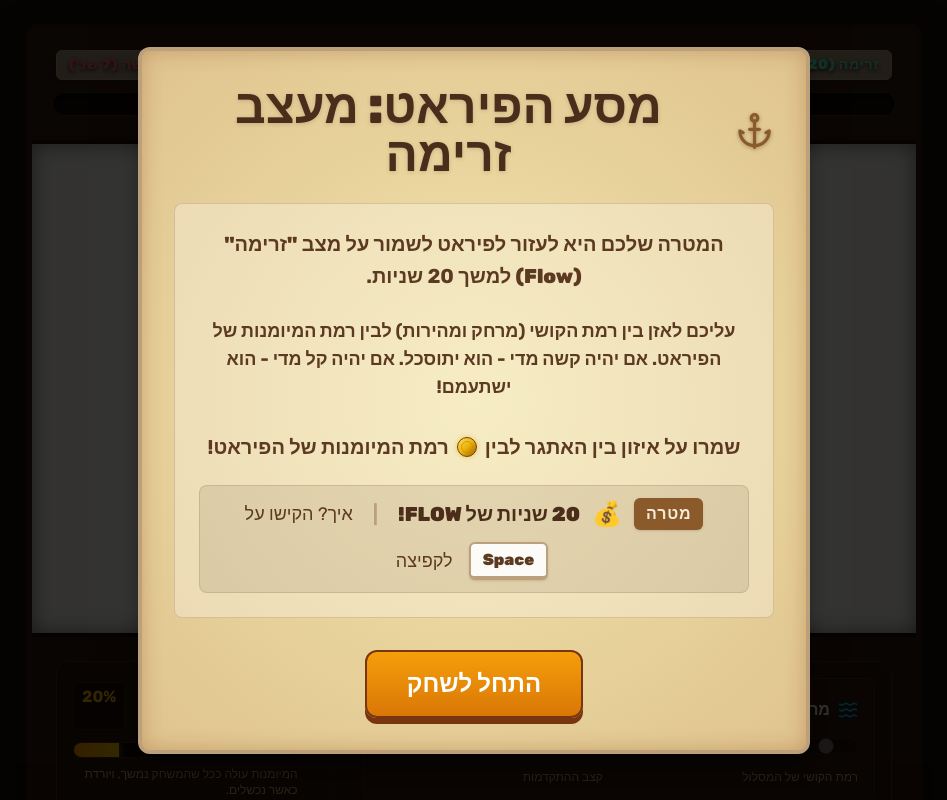
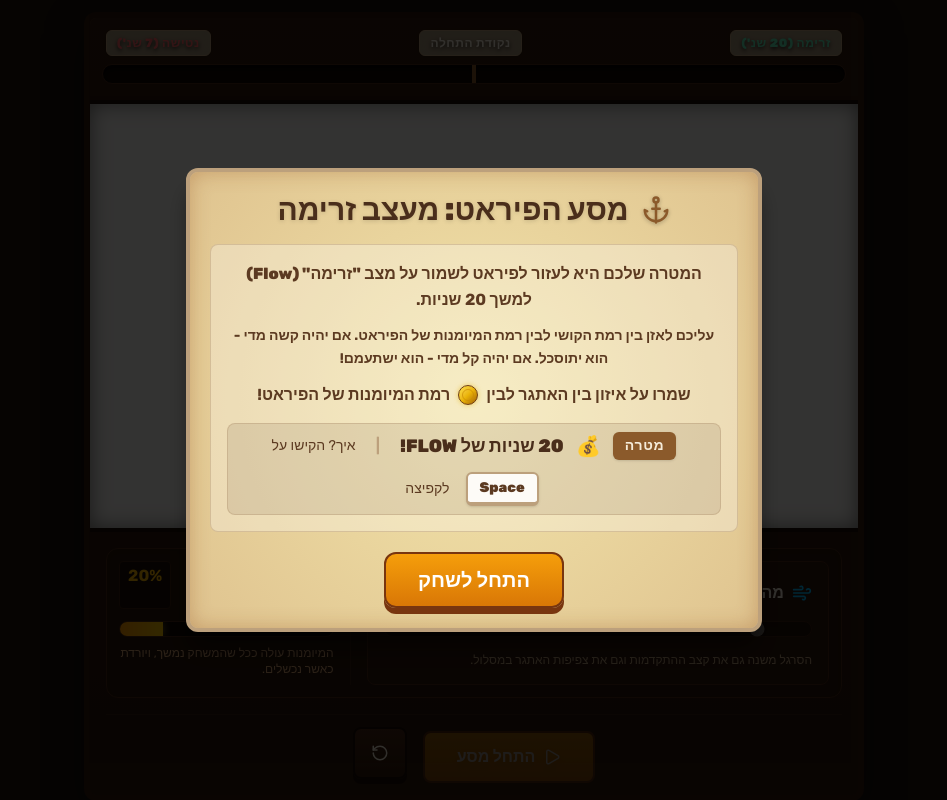
Before and after one commit to Yodaswag/dino-game, a React (Vite) app: page / in a window 1280 px wide. Shown: the top 800 px of the page, without its empty margins (166-1113 px from the left). Built offline with nearby package versions, Linux system fonts and the light colour scheme.

Commit message:
fix: fit game UI inside course iframe

```diff
--- a/src/App.jsx
+++ b/src/App.jsx
@@ -1,10 +1,9 @@
 import React, { useState, useEffect, useRef } from 'react';
-import { Play, Pause, RotateCcw, AlertTriangle, Zap, Coffee, Waves, Wind, Anchor } from 'lucide-react';
+import { Play, Pause, RotateCcw } from 'lucide-react';
 import { createInitialGameState } from './game/createInitialGameState.js';
 import { useGameLoop } from './hooks/useGameLoop.js';
 import { ASSETS } from './config/assets.js';
 import { loadAssets } from './rendering/loadAssets.js';
-import { FeedbackPanel } from './ui/FeedbackPanel.jsx';
 import { Controls } from './ui/Controls.jsx';
 import { SkillProgress } from './ui/SkillProgress.jsx';
 import { OnboardingModal } from './ui/OnboardingModal.jsx';
@@ -12,7 +11,6 @@ import { OnboardingModal } from './ui/OnboardingModal.jsx';
 export default function FlowDesignerGame() {
   const canvasRef = useRef(null);
   const [isPlaying, setIsPlaying] = useState(false);
-  const [gaps, setGaps] = useState(2);
   const [speed, setSpeed] = useState(2);
   const [assetsLoaded, setAssetsLoaded] = useState(false);
   const [assets, setAssets] = useState(null);
@@ -27,9 +25,10 @@ export default function FlowDesignerGame() {
   });
 
   const game = useRef(createInitialGameState());
+  const gaps = speed;
 
   useEffect(() => {
-    loadAssets(ASSETS).then(loaded => {
+    loadAssets(ASSETS).then((loaded) => {
       setAssets(loaded);
       setAssetsLoaded(true);
     });
@@ -61,7 +60,6 @@ export default function FlowDesignerGame() {
   const resetGame = () => {
     setIsPlaying(false);
     game.current = createInitialGameState();
-    setGaps(2);
     setSpeed(2);
     setUiState({ skill: 20, challenge: 20, emotion: 'flow', flowTime: 0, badTime: 0, status: 'onboarding' });
 
@@ -76,23 +74,21 @@ export default function FlowDesignerGame() {
   const badProgress = Math.min(100, (uiState.badTime / 7) * 100);
 
   if (!assetsLoaded) {
-    return <div className="min-h-screen flex items-center justify-center text-stone-100 bg-[#1c120c]">טוען משאבים...</div>;
+    return <div className="min-h-full flex items-center justify-center text-stone-100 bg-[#1c120c]">טוען משאבים...</div>;
   }
 
   return (
-    <div className="min-h-screen p-6 font-sans text-stone-100 bg-[#1c120c]" dir="rtl">
-      <div className="max-w-4xl mx-auto">
-
-
-        <div className="rounded-xl shadow-[0_15px_40px_-5px_rgba(0,0,0,0.8)] border-[6px] border-[#30180a] overflow-hidden mb-6 relative" style={{ background: 'linear-gradient(to bottom, #5d3a21, #4a2815)' }}>
-          <div className="p-5 border-b-[4px] border-[#30180a] flex flex-col gap-2 bg-[#2a160a]/80">
+    <div className="min-h-full p-3 font-sans text-stone-100 bg-[#1c120c]" dir="rtl">
+      <div className="max-w-[780px] mx-auto">
+        <div className="rounded-xl shadow-[0_15px_40px_-5px_rgba(0,0,0,0.8)] border-[6px] border-[#30180a] overflow-hidden mb-4 relative" style={{ background: 'linear-gradient(to bottom, #5d3a21, #4a2815)' }}>
+          <div className="p-3 border-b-[4px] border-[#30180a] flex flex-col gap-2 bg-[#2a160a]/80">
             <div className="w-full">
-              <div className="flex justify-between text-sm font-bold mb-3 px-1 tracking-wider">
-                <span className="text-emerald-300 font-black bg-[#f4e4c1]/60 border border-[#bca07c] px-3 py-1 rounded-md shadow-sm backdrop-blur-md [text-shadow:_0_2px_4px_rgb(0_0_0_/_80%)]">זרימה (20 שנ')</span>
-                <span className="text-[#f5ebd9] font-black bg-[#f4e4c1]/60 border border-[#bca07c] px-3 py-1 rounded-md shadow-sm backdrop-blur-md [text-shadow:_0_2px_4px_rgb(0_0_0_/_80%)]">נקודת התחלה</span>
-                <span className="text-red-400 font-black bg-[#f4e4c1]/60 border border-[#bca07c] px-3 py-1 rounded-md shadow-sm backdrop-blur-md [text-shadow:_0_2px_4px_rgb(0_0_0_/_80%)]">נטישה (7 שנ')</span>
+              <div className="flex justify-between text-xs font-bold mb-2 px-1 tracking-wider">
+                <span className="text-emerald-300 font-black bg-[#f4e4c1]/60 border border-[#bca07c] px-2.5 py-1 rounded-md shadow-sm backdrop-blur-md [text-shadow:_0_2px_4px_rgb(0_0_0_/_80%)]">זרימה (20 שנ')</span>
+                <span className="text-[#f5ebd9] font-black bg-[#f4e4c1]/60 border border-[#bca07c] px-2.5 py-1 rounded-md shadow-sm backdrop-blur-md [text-shadow:_0_2px_4px_rgb(0_0_0_/_80%)]">נקודת התחלה</span>
+                <span className="text-red-400 font-black bg-[#f4e4c1]/60 border border-[#bca07c] px-2.5 py-1 rounded-md shadow-sm backdrop-blur-md [text-shadow:_0_2px_4px_rgb(0_0_0_/_80%)]">נטישה (7 שנ')</span>
               </div>
-              <div className="relative w-full bg-[#110804] rounded-full h-6 shadow-[inset_0_3px_6px_rgba(0,0,0,0.8)] border border-[#4a2815] p-0.5" dir="ltr">
+              <div className="relative w-full bg-[#110804] rounded-full h-5 shadow-[inset_0_3px_6px_rgba(0,0,0,0.8)] border border-[#4a2815] p-0.5" dir="ltr">
                 <div className="absolute left-1/2 top-0 bottom-0 w-1 bg-[#8b5a2b] z-10 -ml-0.5 shadow-sm"></div>
                 <div className="absolute left-1/2 top-1 bottom-1 bg-gradient-to-r from-emerald-600 to-emerald-400 rounded-r-full transition-all duration-300 shadow-[0_0_10px_rgba(52,211,153,0.3)]" style={{ width: `calc(${flowProgress / 2}% - 2px)` }}></div>
                 <div className="absolute right-1/2 top-1 bottom-1 bg-gradient-to-l from-red-600 to-red-500 rounded-l-full transition-all duration-300 shadow-[0_0_10px_rgba(248,113,113,0.3)]" style={{ width: `calc(${badProgress / 2}% - 2px)` }}></div>
@@ -107,28 +103,29 @@ export default function FlowDesignerGame() {
                 onStart={() => {
                   setIsPlaying(true);
                   game.current.status = 'playing';
-                  setUiState(prev => ({ ...prev, status: 'playing' }));
+                  setUiState((prev) => ({ ...prev, status: 'playing' }));
                 }}
               />
             )}
             {uiState.status === 'won' && (
-              <div className="absolute inset-0 bg-[#f3e5ab]/95 flex items-center justify-center flex-col z-30 border-4 border-[#bca07c]">
-                <div className="text-7xl mb-4 drop-shadow-md">⛵</div>
-                <h2 className="text-5xl font-black text-emerald-700 mb-2  drop-shadow-sm">ניצחון!</h2>
-                <p className="text-[#5c3a21] font-bold text-xl max-w-lg text-center">
-                  הצלחת לשמור על איזון מושלם בין האתגר למיומנות לאורך זמן.<br />
+              <div className="absolute inset-0 bg-[#f3e5ab]/95 flex items-center justify-center flex-col z-30 border-4 border-[#bca07c] p-4">
+                <div className="text-6xl mb-3 drop-shadow-md">⛵</div>
+                <h2 className="text-4xl font-black text-emerald-700 mb-2 drop-shadow-sm">ניצחון!</h2>
+                <p className="text-[#5c3a21] font-bold text-lg max-w-lg text-center">
+                  הצלחת לשמור על איזון מושלם בין האתגר למיומנות לאורך זמן.
+                  <br />
                   <b>זהו בדיוק מצב ה-Flow!</b>
                 </p>
               </div>
             )}
             {uiState.status === 'failed' && (
-              <div className="absolute inset-0 bg-[#2a160a]/95 flex flex-col items-center justify-center p-6 text-center z-30 border-t-4 border-red-900">
-                <div className="text-7xl mb-4 drop-shadow-lg opacity-80">⚓</div>
-                <h2 className="text-4xl font-black text-red-500 mb-2  drop-shadow-md">הפיראט נטש את המסע</h2>
-                <p className="text-[#d4a373] font-medium mb-6 text-lg">השחקן שהה יותר מדי זמן בתחושת אי-נוחות.</p>
-                <div className="bg-[#1a0c05] p-5 rounded-md shadow-[0_5px_15px_rgba(0,0,0,0.5)] max-w-xl text-right border-r-4 border-red-600">
-                  <h3 className="font-bold text-red-400 mb-2  text-xl">תובנה למורים:</h3>
-                  <p className="text-base text-[#eaddcf] leading-relaxed">
+              <div className="absolute inset-0 bg-[#2a160a]/95 flex flex-col items-center justify-center p-4 text-center z-30 border-t-4 border-red-900">
+                <div className="text-6xl mb-3 drop-shadow-lg opacity-80">⚓</div>
+                <h2 className="text-3xl font-black text-red-500 mb-2 drop-shadow-md">הפיראט נטש את המסע</h2>
+                <p className="text-[#d4a373] font-medium mb-4 text-base">השחקן שהה יותר מדי זמן בתחושת אי-נוחות.</p>
+                <div className="bg-[#1a0c05] p-4 rounded-md shadow-[0_5px_15px_rgba(0,0,0,0.5)] max-w-xl text-right border-r-4 border-red-600">
+                  <h3 className="font-bold text-red-400 mb-2 text-lg">תובנה למורים:</h3>
+                  <p className="text-sm text-[#eaddcf] leading-relaxed">
                     כאשר הלומד מתוסכל או משועמם לאורך זמן, הוא ינטוש את הלמידה. תפקידנו הוא לספק <b>תמיכה (Scaffolding)</b> או <b>העשרה</b> בהתאם.
                   </p>
                 </div>
@@ -136,26 +133,17 @@ export default function FlowDesignerGame() {
             )}
           </div>
 
-          <div className="p-6 bg-[#2a160a]/90 flex flex-col gap-6">
-            <div className="flex flex-col lg:flex-row gap-8 items-center bg-[#2a160a] p-4 rounded-xl border border-[#4a2815] shadow-inner">
-              <div className="w-full lg:w-2/3">
-                <Controls
-                  gaps={gaps}
-                  speed={speed}
-                  onGapsChange={setGaps}
-                  onSpeedChange={setSpeed}
-                  disabled={uiState.status !== 'playing'}
-                />
+          <div className="p-4 bg-[#2a160a]/90 flex flex-col gap-4">
+            <div className="flex flex-col md:flex-row gap-4 items-stretch bg-[#2a160a] p-3 rounded-xl border border-[#4a2815] shadow-inner">
+              <div className="w-full md:w-2/3">
+                <Controls speed={speed} onSpeedChange={setSpeed} disabled={uiState.status !== 'playing'} />
               </div>
-              <div className="w-full lg:w-1/3 flex border-t lg:border-t-0 lg:border-r border-[#4a2815]/50 pt-4 lg:pt-0 lg:pr-8">
+              <div className="w-full md:w-1/3 flex border-t md:border-t-0 md:border-r border-[#4a2815]/50 pt-3 md:pt-0 md:pr-4">
                 <SkillProgress skill={uiState.skill} />
               </div>
             </div>
 
-            <div className="flex flex-col md:flex-row justify-between items-center gap-6 pt-4 border-t border-[#4a2815]/50">
-              <FeedbackPanel emotion={uiState.emotion} />
-
-              <div className="flex justify-center gap-4">
+            <div className="flex justify-center gap-4 pt-3 border-t border-[#4a2815]/50">
               <button onClick={() => setIsPlaying(!isPlaying)} disabled={uiState.status !== 'playing'} className={`flex items-center justify-center gap-2 py-3 px-8 rounded-lg font-bold text-white transition-all outline-none ${isPlaying ? 'bg-gradient-to-b from-[#b45309] to-[#78350f] border-2 border-[#451a03] shadow-[0_4px_0_#451a03] active:shadow-none active:translate-y-1' : 'bg-gradient-to-b from-[#f59e0b] to-[#d97706] border-2 border-[#78350f] shadow-[0_5px_0_#78350f] active:shadow-none active:translate-y-1 disabled:opacity-50 disabled:translate-y-1 disabled:shadow-none'}`}>
                 {isPlaying ? <Pause size={18} className="drop-shadow-md" /> : <Play size={18} className="drop-shadow-md" />}
                 <span className="drop-shadow-md text-base">{isPlaying ? 'השהה' : 'התחל מסע'}</span>
@@ -168,6 +156,5 @@ export default function FlowDesignerGame() {
         </div>
       </div>
     </div>
-    </div>
   );
 }
--- a/src/ui/Controls.jsx
+++ b/src/ui/Controls.jsx
@@ -1,25 +1,9 @@
 import React from 'react';
-import { Waves, Wind } from 'lucide-react';
+import { Wind } from 'lucide-react';
 
-export function Controls({ gaps, speed, onGapsChange, onSpeedChange, disabled }) {
+export function Controls({ speed, onSpeedChange, disabled }) {
   return (
-    <div className="flex-1 w-full grid grid-cols-1 sm:grid-cols-2 gap-8 bg-[#3e1f0f]/40 p-4 rounded-lg border border-[#4a2815]">
-      <div>
-        <label className="flex justify-between text-base font-bold mb-3 font-serif text-[#f5ebd9]">
-          <span className="flex items-center gap-2"><Waves className="text-sky-400" size={20} /> מרחק בין התיבות</span>
-          <span className="text-amber-400 bg-[#1a0c05] px-2 py-0.5 rounded border border-[#3e1f0f]">{gaps}</span>
-        </label>
-        <input
-          type="range"
-          min="1"
-          max="10"
-          value={gaps}
-          onChange={(e) => onGapsChange(Number(e.target.value))}
-          disabled={disabled}
-          className="w-full h-4 bg-[#110804] rounded-full appearance-none cursor-pointer accent-amber-500 disabled:opacity-50 border border-[#4a2815] shadow-inner"
-        />
-        <p className="text-xs text-[#bca07c] mt-2">רמת הקושי של המסלול</p>
-      </div>
+    <div className="flex-1 w-full bg-[#3e1f0f]/40 p-4 rounded-lg border border-[#4a2815]">
       <div>
         <label className="flex justify-between text-base font-bold mb-3 font-serif text-[#f5ebd9]">
           <span className="flex items-center gap-2"><Wind className="text-sky-400" size={20} /> מהירות זרימת המים</span>
@@ -34,7 +18,7 @@ export function Controls({ gaps, speed, onGapsChange, onSpeedChange, disabled })
           disabled={disabled}
           className="w-full h-4 bg-[#110804] rounded-full appearance-none cursor-pointer accent-amber-500 disabled:opacity-50 border border-[#4a2815] shadow-inner"
         />
-        <p className="text-xs text-[#bca07c] mt-2">קצב ההתקדמות</p>
+        <p className="text-xs text-[#bca07c] mt-2">הסרגל משנה גם את קצב ההתקדמות וגם את צפיפות האתגר במסלול.</p>
       </div>
     </div>
   );
--- a/src/ui/OnboardingModal.jsx
+++ b/src/ui/OnboardingModal.jsx
@@ -3,19 +3,19 @@ import { Anchor } from 'lucide-react';
 
 export function OnboardingModal({ onStart }) {
   return (
-    <div className="fixed inset-0 bg-black/80 flex items-center justify-center z-50 p-4" dir="rtl">
-      <div className="bg-[#f4e4c1] border-4 border-[#bca07c] rounded-xl p-8 max-w-2xl w-full text-center shadow-2xl relative overflow-hidden" style={{ background: 'radial-gradient(circle at center, #f3e5ab 0%, #dfc38f 100%)', boxShadow: 'inset 0 0 20px rgba(139,69,19,0.3), 0 20px 25px -5px rgba(0,0,0,0.5)' }}>
+    <div className="fixed inset-0 bg-black/80 flex items-center justify-center z-50 p-3" dir="rtl">
+      <div className="bg-[#f4e4c1] border-4 border-[#bca07c] rounded-xl p-5 max-w-xl w-full text-center shadow-2xl relative overflow-hidden" style={{ background: 'radial-gradient(circle at center, #f3e5ab 0%, #dfc38f 100%)', boxShadow: 'inset 0 0 20px rgba(139,69,19,0.3), 0 20px 25px -5px rgba(0,0,0,0.5)' }}>
         <div className="relative z-10 text-center w-full">
-          <h1 className="text-5xl font-black text-[#4a2e1b] flex justify-center items-center gap-3 drop-shadow-sm mb-6">
-            <Anchor className="text-[#8b5a2b] drop-shadow-sm" size={40} /> מסע הפיראט: מעצב זרימה
+          <h1 className="text-3xl font-black text-[#4a2e1b] flex justify-center items-center gap-3 drop-shadow-sm mb-4">
+            <Anchor className="text-[#8b5a2b] drop-shadow-sm" size={30} /> מסע הפיראט: מעצב זרימה
           </h1>
 
-          <div className="text-[#5c3a21] mb-8 text-xl font-bold flex flex-col items-center gap-4 bg-white/30 p-6 rounded-lg border border-[#bca07c]/50">
-            <p className="mb-2 leading-relaxed">
+          <div className="text-[#5c3a21] mb-5 text-base font-bold flex flex-col items-center gap-3 bg-white/30 p-4 rounded-lg border border-[#bca07c]/50">
+            <p className="leading-relaxed">
               המטרה שלכם היא לעזור לפיראט לשמור על מצב <b>"זרימה" (Flow)</b> למשך 20 שניות.
             </p>
-            <p className="mb-4 text-lg">
-              עליכם לאזן בין <b>רמת הקושי</b> (מרחק ומהירות) לבין <b>רמת המיומנות</b> של הפיראט.
+            <p className="text-sm leading-relaxed">
+              עליכם לאזן בין <b>רמת הקושי</b> לבין <b>רמת המיומנות</b> של הפיראט.
               אם יהיה קשה מדי - הוא יתוסכל. אם יהיה קל מדי - הוא ישתעמם!
             </p>
 
@@ -27,20 +27,20 @@ export function OnboardingModal({ onStart }) {
               רמת המיומנות של הפיראט!
             </div>
 
-            <div className="flex items-center gap-3 justify-center flex-wrap bg-[#4a2e1b]/10 px-5 py-3 rounded-lg border border-[#bca07c]/50 mt-2">
-              <span className="bg-[#8b5a2b] text-[#f5ebd9] px-3 py-1 rounded-md text-base font-black shadow-sm tracking-wider">מטרה</span>
-              <span className="text-2xl">💰</span>
-              <span className="font-black text-[#4a2e1b] text-xl">20 שניות של FLOW!</span>
+            <div className="flex items-center gap-3 justify-center flex-wrap bg-[#4a2e1b]/10 px-4 py-2 rounded-lg border border-[#bca07c]/50 mt-1">
+              <span className="bg-[#8b5a2b] text-[#f5ebd9] px-3 py-1 rounded-md text-sm font-black shadow-sm tracking-wider">מטרה</span>
+              <span className="text-xl">💰</span>
+              <span className="font-black text-[#4a2e1b] text-lg">20 שניות של FLOW!</span>
               <span className="text-[#bca07c] mx-2 font-bold">|</span>
-              <span className="text-lg font-medium">איך? הקישו על</span>
-              <kbd className="bg-[#fdfbf7] border-2 border-[#bca07c] border-b-[4px] rounded-md px-3 py-1 text-base font-black text-[#5c3a21] shadow-sm flex items-center justify-center mx-1 font-sans">Space</kbd>
-              <span className="text-lg font-medium">לקפיצה</span>
+              <span className="text-sm font-medium">איך? הקישו על</span>
+              <kbd className="bg-[#fdfbf7] border-2 border-[#bca07c] border-b-[4px] rounded-md px-3 py-1 text-sm font-black text-[#5c3a21] shadow-sm flex items-center justify-center mx-1 font-sans">Space</kbd>
+              <span className="text-sm font-medium">לקפיצה</span>
             </div>
           </div>
 
           <button
             onClick={onStart}
-            className="bg-gradient-to-b from-[#f59e0b] to-[#d97706] hover:from-[#fbbf24] hover:to-[#f59e0b] text-white font-bold py-4 px-10 rounded-xl shadow-[0_6px_0_#78350f] border-2 border-[#78350f] transition-all transform active:translate-y-1 active:shadow-none text-2xl"
+            className="bg-gradient-to-b from-[#f59e0b] to-[#d97706] hover:from-[#fbbf24] hover:to-[#f59e0b] text-white font-bold py-3 px-8 rounded-xl shadow-[0_6px_0_#78350f] border-2 border-[#78350f] transition-all transform active:translate-y-1 active:shadow-none text-xl"
           >
             התחל לשחק
           </button>
```
Also changed, not shown: 6 other files (tests, documents, lock files or other folders). Lines whose indentation alone changed are shown as unchanged.
